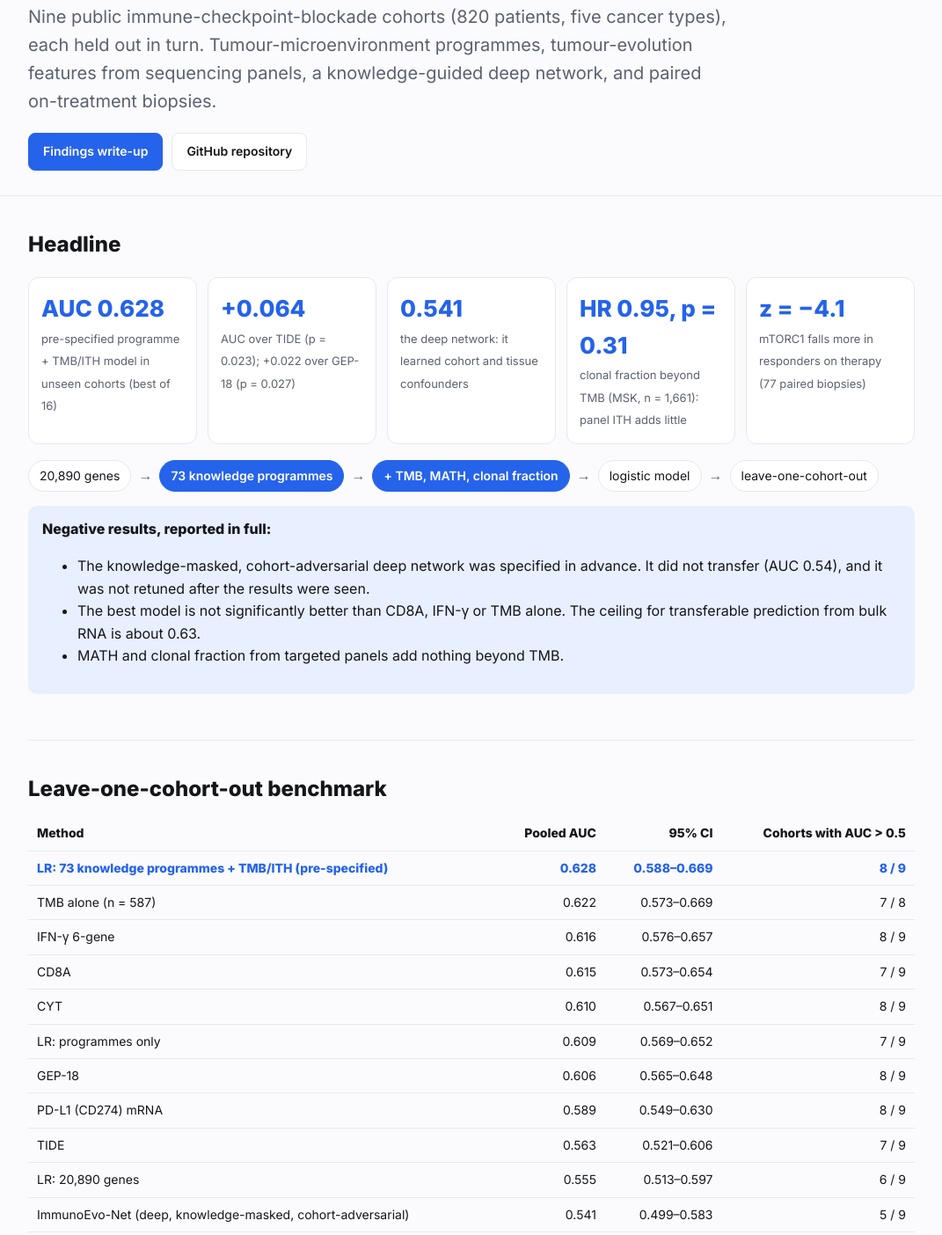
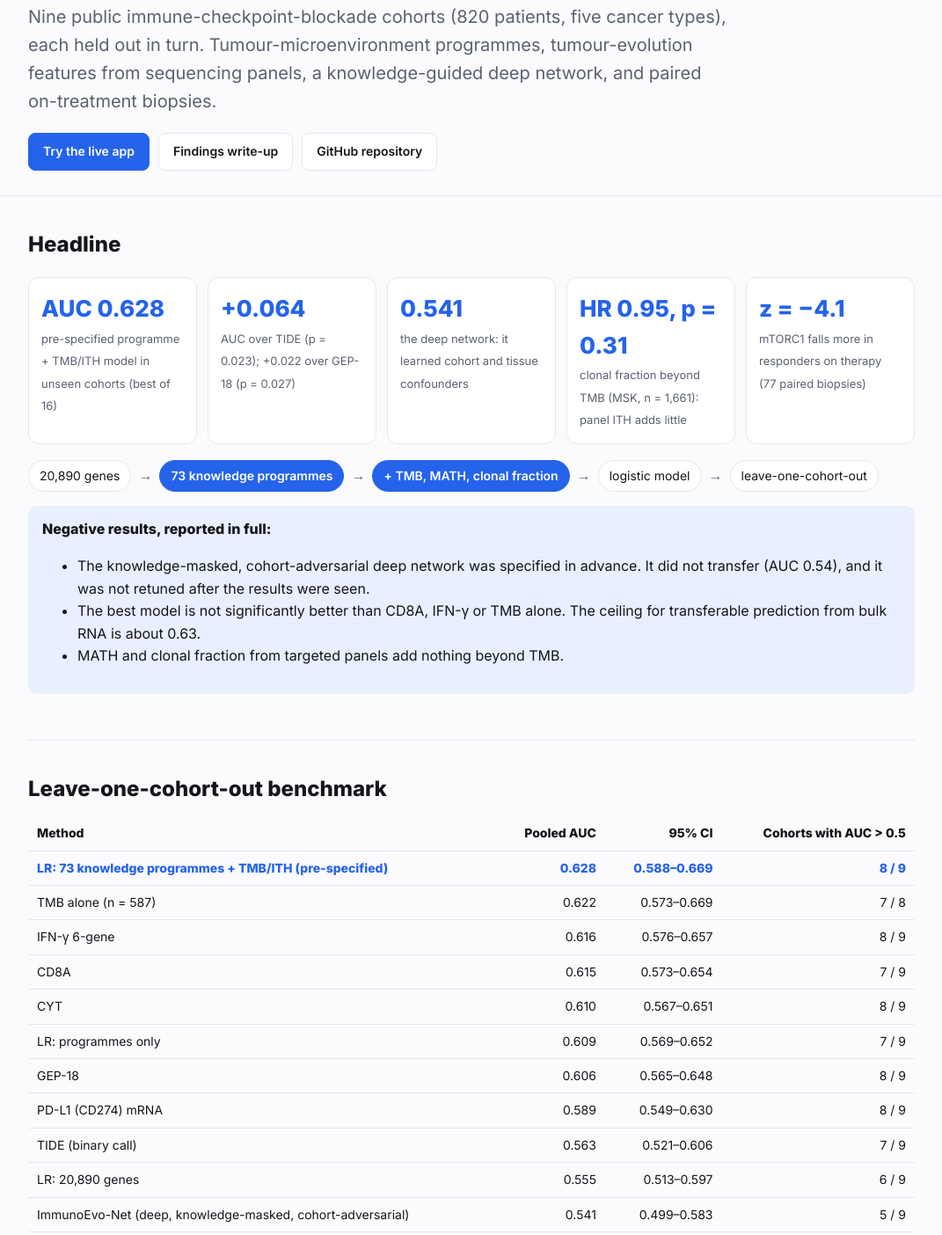
Before and after one commit to Engr-HusainNaqvi/ImmunoEvo-AI, a plain HTML site: page docs/index.html in a window 1280 px wide. Shown: the part 208-1612 px from the top of the page at 88% size, without its empty margins (104-1175 px from the left). Drawn offline with Linux system fonts and the light colour scheme.

Commit message:
Live app link, TIDE note

```diff
--- a/docs/index.html
+++ b/docs/index.html
@@ -51,7 +51,7 @@ a{color:var(--accent)}
 <div class="kicker">Project 14 · Husain Naqvi · 2026</div>
 <h1>ImmunoEvo-AI: does immunotherapy-response prediction survive a new cohort?</h1>
 <p class="lead">Nine public immune-checkpoint-blockade cohorts (820 patients, five cancer types), each held out in turn. Tumour-microenvironment programmes, tumour-evolution features from sequencing panels, a knowledge-guided deep network, and paired on-treatment biopsies.</p>
-<div class="btns"><a class="btn primary" href="https://github.com/Engr-HusainNaqvi/ImmunoEvo-AI/blob/main/docs/FINDINGS.md">Findings write-up</a><a class="btn" href="https://github.com/Engr-HusainNaqvi/ImmunoEvo-AI">GitHub repository</a></div>
+<div class="btns"><a class="btn primary" href="https://immunoevo-studio.streamlit.app/">Try the live app</a><a class="btn" href="https://github.com/Engr-HusainNaqvi/ImmunoEvo-AI/blob/main/docs/FINDINGS.md">Findings write-up</a><a class="btn" href="https://github.com/Engr-HusainNaqvi/ImmunoEvo-AI">GitHub repository</a></div>
 </div></header>
 <main class="wrap">
 <section>
@@ -73,7 +73,7 @@ a{color:var(--accent)}
 </section>
 <section>
 <h2>Leave-one-cohort-out benchmark</h2>
-<div class="tbl"><table><thead><tr><th>Method</th><th>Pooled AUC</th><th>95% CI</th><th>Cohorts with AUC &gt; 0.5</th></tr></thead><tbody><tr class="best"><td>LR: 73 knowledge programmes + TMB/ITH (pre-specified)</td><td>0.628</td><td>0.588–0.669</td><td>8 / 9</td></tr><tr class=""><td>TMB alone (n = 587)</td><td>0.622</td><td>0.573–0.669</td><td>7 / 8</td></tr><tr class=""><td>IFN-γ 6-gene</td><td>0.616</td><td>0.576–0.657</td><td>8 / 9</td></tr><tr class=""><td>CD8A</td><td>0.615</td><td>0.573–0.654</td><td>7 / 9</td></tr><tr class=""><td>CYT</td><td>0.610</td><td>0.567–0.651</td><td>8 / 9</td></tr><tr class=""><td>LR: programmes only</td><td>0.609</td><td>0.569–0.652</td><td>7 / 9</td></tr><tr class=""><td>GEP-18</td><td>0.606</td><td>0.565–0.648</td><td>8 / 9</td></tr><tr class=""><td>PD-L1 (CD274) mRNA</td><td>0.589</td><td>0.549–0.630</td><td>8 / 9</td></tr><tr class=""><td>TIDE</td><td>0.563</td><td>0.521–0.606</td><td>7 / 9</td></tr><tr class=""><td>LR: 20,890 genes</td><td>0.555</td><td>0.513–0.597</td><td>6 / 9</td></tr><tr class=""><td>ImmunoEvo-Net (deep, knowledge-masked, cohort-adversarial)</td><td>0.541</td><td>0.499–0.583</td><td>5 / 9</td></tr></tbody></table></div>
+<div class="tbl"><table><thead><tr><th>Method</th><th>Pooled AUC</th><th>95% CI</th><th>Cohorts with AUC &gt; 0.5</th></tr></thead><tbody><tr class="best"><td>LR: 73 knowledge programmes + TMB/ITH (pre-specified)</td><td>0.628</td><td>0.588–0.669</td><td>8 / 9</td></tr><tr class=""><td>TMB alone (n = 587)</td><td>0.622</td><td>0.573–0.669</td><td>7 / 8</td></tr><tr class=""><td>IFN-γ 6-gene</td><td>0.616</td><td>0.576–0.657</td><td>8 / 9</td></tr><tr class=""><td>CD8A</td><td>0.615</td><td>0.573–0.654</td><td>7 / 9</td></tr><tr class=""><td>CYT</td><td>0.610</td><td>0.567–0.651</td><td>8 / 9</td></tr><tr class=""><td>LR: programmes only</td><td>0.609</td><td>0.569–0.652</td><td>7 / 9</td></tr><tr class=""><td>GEP-18</td><td>0.606</td><td>0.565–0.648</td><td>8 / 9</td></tr><tr class=""><td>PD-L1 (CD274) mRNA</td><td>0.589</td><td>0.549–0.630</td><td>8 / 9</td></tr><tr class=""><td>TIDE (binary call)</td><td>0.563</td><td>0.521–0.606</td><td>7 / 9</td></tr><tr class=""><td>LR: 20,890 genes</td><td>0.555</td><td>0.513–0.597</td><td>6 / 9</td></tr><tr class=""><td>ImmunoEvo-Net (deep, knowledge-masked, cohort-adversarial)</td><td>0.541</td><td>0.499–0.583</td><td>5 / 9</td></tr></tbody></table></div>
 <p style="color:var(--muted);font-size:14px">Cohorts: Riaz, Hugo, Liu and Gide (melanoma); IMmotion150 and Choueiri (renal); IMvigor210 (urothelial); Anders (TNBC); Prince (pancreatic). The response labels are the cBioPortal/iAtlas harmonised RESPONDER calls. Pooled AUC is computed on within-cohort ranks; the CI comes from a bootstrap stratified by cohort.</p>
 </section>
 <section>
```
Also changed, not shown: 2 other files.
